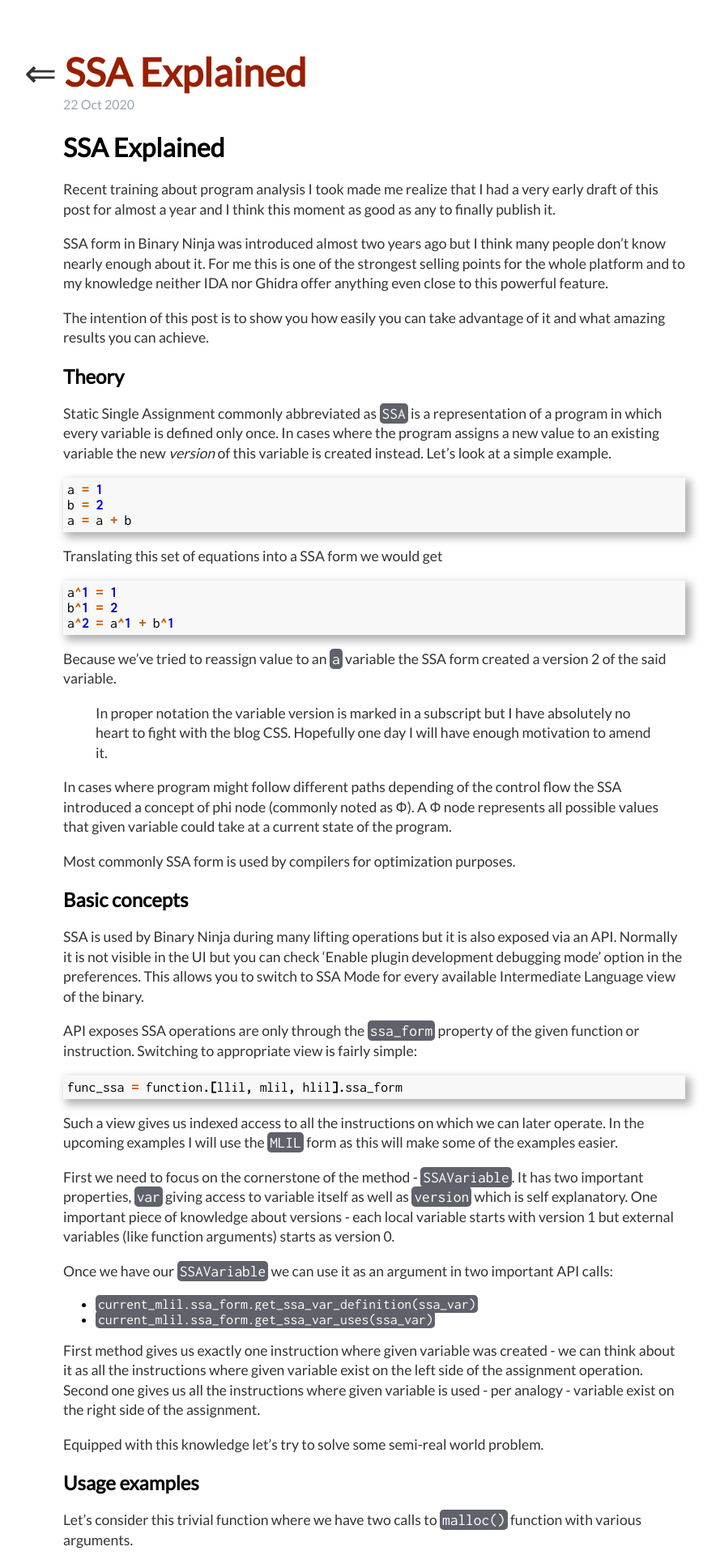
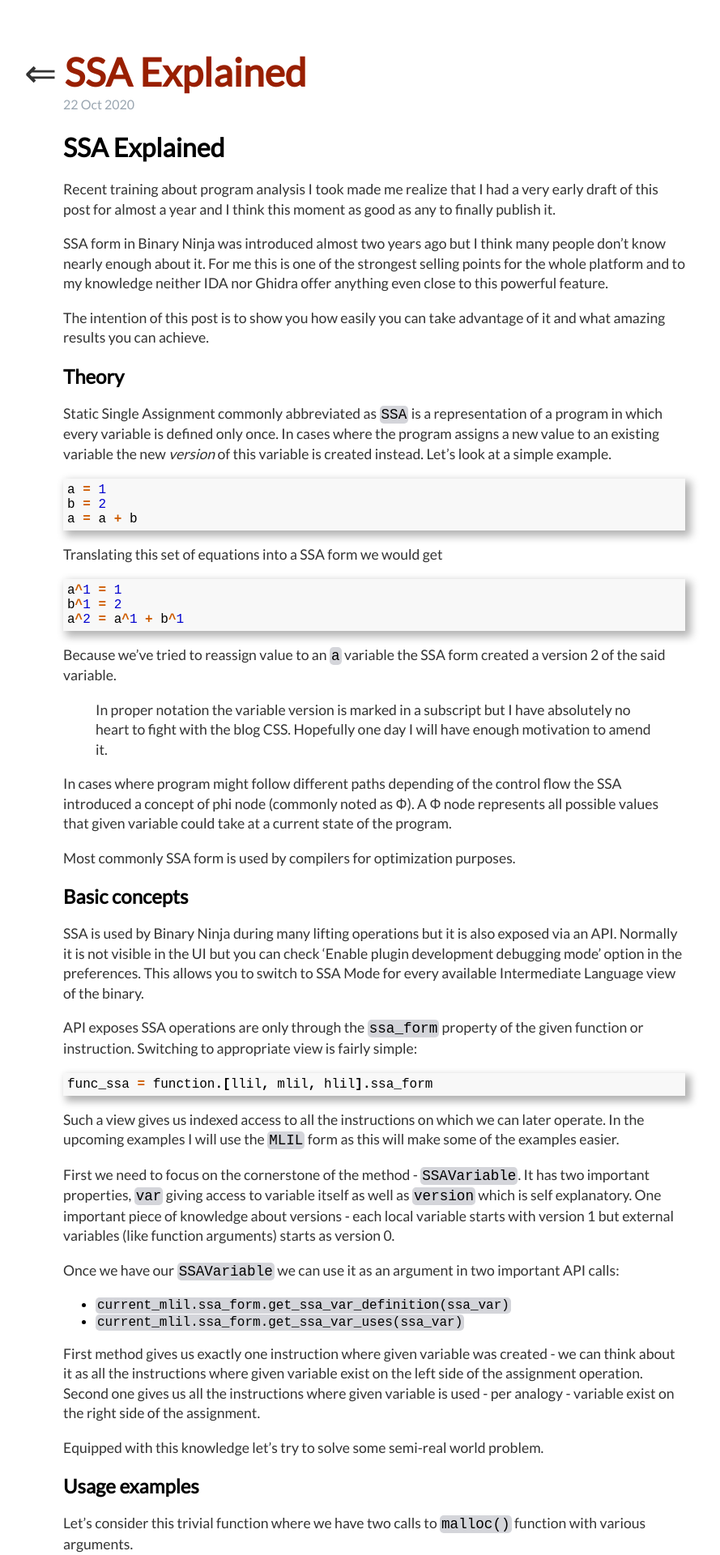
Before and after one commit to carstein/carstein.github.io, a Jekyll site: the page built from _posts/2020-10-22-ssa-explained.md, in a window 1280 px wide. Shown: the top 1920 px of the page at 81% size, without its empty margins (178-1067 px from the left). Built offline with Jekyll 4.4.1, drawn with Linux system fonts in a browser that asks for light colours; a style sheet for code colours, icons or effects is not loaded.

Commit message:
Style changes

```diff
--- a/css/code.css
+++ b/css/code.css
@@ -33,7 +33,7 @@
 .highlight .kr { color: #204a87; font-weight: bold } /* Keyword.Reserved */
 .highlight .kt { color: #204a87; font-weight: bold } /* Keyword.Type */
 .highlight .ld { color: #000000 } /* Literal.Date */
-.highlight .m { color: #0000cf; font-weight: bold } /* Literal.Number */
+.highlight .m { color: #0000cf } /* Literal.Number */
 .highlight .s { color: #4e9a06 } /* Literal.String */
 .highlight .na { color: #c4a000 } /* Name.Attribute */
 .highlight .nb { color: #204a87 } /* Name.Builtin */
@@ -51,11 +51,11 @@
 .highlight .nv { color: #000000 } /* Name.Variable */
 .highlight .ow { color: #204a87; font-weight: bold } /* Operator.Word */
 .highlight .w { color: #f8f8f8; text-decoration: underline } /* Text.Whitespace */
-.highlight .mb { color: #0000cf; font-weight: bold } /* Literal.Number.Bin */
-.highlight .mf { color: #0000cf; font-weight: bold } /* Literal.Number.Float */
-.highlight .mh { color: #0000cf; font-weight: bold } /* Literal.Number.Hex */
-.highlight .mi { color: #0000cf; font-weight: bold } /* Literal.Number.Integer */
-.highlight .mo { color: #0000cf; font-weight: bold } /* Literal.Number.Oct */
+.highlight .mb { color: #0000cf } /* Literal.Number.Bin */
+.highlight .mf { color: #0000cf } /* Literal.Number.Float */
+.highlight .mh { color: #0000cf } /* Literal.Number.Hex */
+.highlight .mi { color: #0000cf } /* Literal.Number.Integer */
+.highlight .mo { color: #0000cf } /* Literal.Number.Oct */
 .highlight .sa { color: #4e9a06 } /* Literal.String.Affix */
 .highlight .sb { color: #4e9a06 } /* Literal.String.Backtick */
 .highlight .sc { color: #4e9a06 } /* Literal.String.Char */
@@ -75,4 +75,4 @@
 .highlight .vg { color: #000000 } /* Name.Variable.Global */
 .highlight .vi { color: #000000 } /* Name.Variable.Instance */
 .highlight .vm { color: #000000 } /* Name.Variable.Magic */
-.highlight .il { color: #0000cf; font-weight: bold } /* Literal.Number.Integer.Long */
+.highlight .il { color: #0000cf } /* Literal.Number.Integer.Long */
--- a/css/style.css
+++ b/css/style.css
@@ -1,5 +1,6 @@
 @import url('https://fonts.googleapis.com/css?family=Lato');
-@import url('https://fonts.googleapis.com/css?family=Inconsolata');
+@import url('https://cdn.jsdelivr.net/npm/hack-font@3.3.0/build/web/hack.css');
+
 
 body {
     margin: 60px auto;
@@ -116,14 +117,14 @@ ul.posts a:hover {
 
 /* Main Code style */
 code {
-    font-family: 'Inconsolata', monospace;
-    font-size: 1.1em;
+    font-family: Hack, monospace;
+    font-size: 1.0em;
     color: #276A8A;
 }
 
 code.highlighter-rouge {
-  background-color: #5f626a;
-  color: white;
-  padding: 2px 3px 2px;
+  background-color: #d4d5da;
+  color: black;
+  padding: 1px 2px 1px;
   border-radius: 0.3rem;
 }
```
